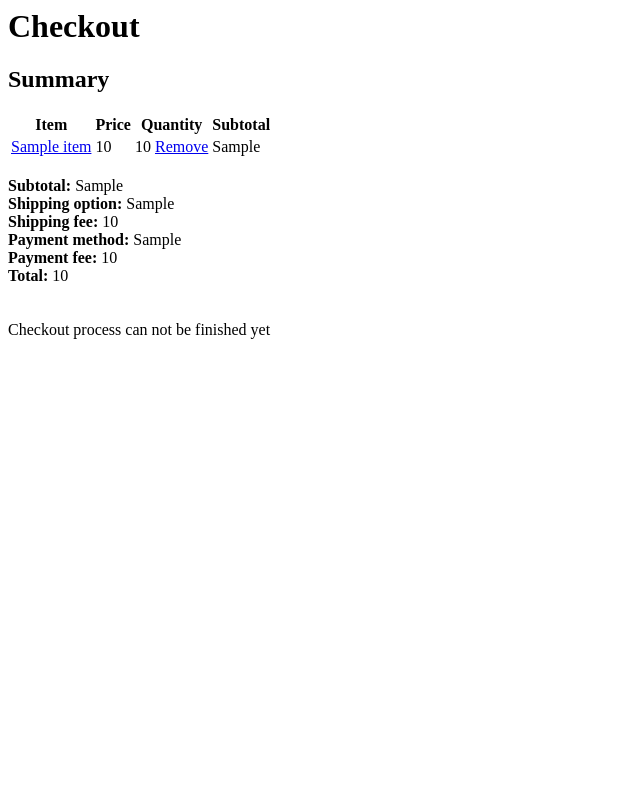
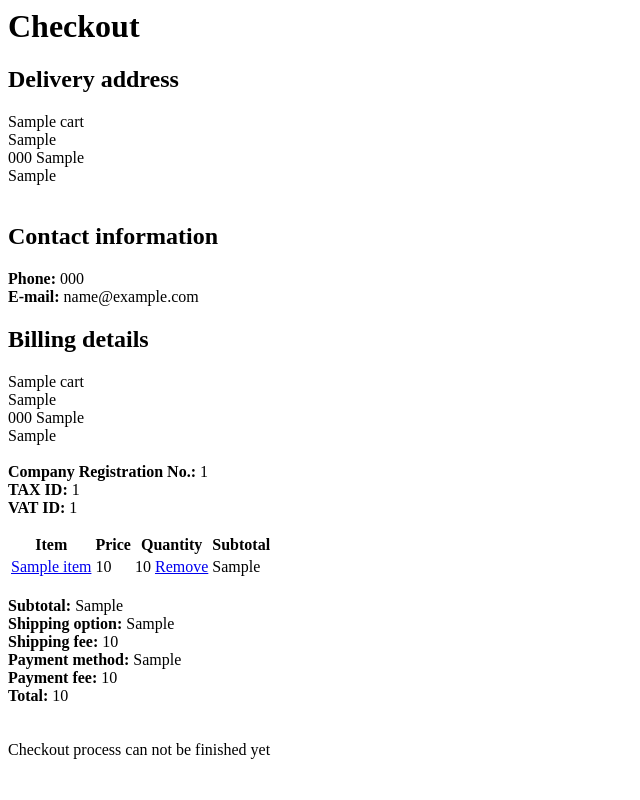
Before and after one commit to PragmaticMates/django-commerce, a Django app: template commerce/templates/commerce/checkout_summary.html in a window 1280 px wide. Shown: the whole page, without its empty margins (0-640 px from the left). Run offline with Django 3.2, Linux system fonts and the light colour scheme; the template is opened without the code that fills it: most values are stand-ins (such as "Sample title", 1, 10 or a date in 2020).

Commit message:
checkout steps

```diff
--- /dev/null
+++ b/commerce/templates/commerce/checkout_steps.html
@@ -0,0 +1,15 @@
+{% load i18n %}
+
+{% if url_name == 'checkout_addresses' %}
+    1. <strong>{% trans 'Addresses' %}</strong>
+    2. {% trans 'Shipping and payment' %}
+    3. {% trans 'Summary' %}
+{% elif url_name == 'checkout_shipping_and_payment' %}
+    1. <a href="{% url 'commerce:checkout_addresses' %}">{% trans 'Addresses' %}</a>
+    2. <strong>{% trans 'Shipping and payment' %}</strong>
+    3. {% trans 'Summary' %}
+{% elif url_name == 'checkout_summary' %}
+    1. <a href="{% url 'commerce:checkout_addresses' %}">{% trans 'Addresses' %}</a>
+    2. <a href="{% url 'commerce:checkout_shipping_and_payment' %}">{% trans 'Shipping and payment' %}</a>
+    3. <strong>{% trans 'Summary' %}</strong>
+{% endif %}
--- a/commerce/templates/commerce/checkout_summary.html
+++ b/commerce/templates/commerce/checkout_summary.html
@@ -1,6 +1,28 @@
 {% load i18n %}
 <h1>{% trans 'Checkout' %}</h1>
-<h2>{% trans 'Summary' %}</h2>
+{% include 'commerce/checkout_steps.html' %}
+
+<p>
+    <h2>{% trans 'Delivery address' %}</h2>
+    {{ cart.delivery_name }}<br>
+    {{ cart.delivery_street }}<br>
+    {{ cart.delivery_postcode }} {{ cart.delivery_city }}<br>
+    {{ cart.get_delivery_country_display }}<br><br>
+
+    <h2>{% trans 'Contact information' %}</h2>
+    <strong>{% trans 'Phone' %}:</strong> {{ cart.phone }}<br>
+    <strong>{% trans 'E-mail' %}:</strong> {{ cart.email }}
+</p>
+<p>
+    <h2>{% trans 'Billing details' %}</h2>
+    {{ cart.billing_name }}<br>
+    {{ cart.billing_street }}<br>
+    {{ cart.billing_postcode }} {{ cart.billing_city }}<br>
+    {{ cart.get_billing_country_display }}<br><br>
+    {% if cart.reg_id %}<strong>{% trans 'Company Registration No.' %}:</strong> {{ cart.reg_id }}<br>{% endif %}
+    {% if cart.tax_id %}<strong>{% trans 'TAX ID' %}:</strong> {{ cart.tax_id }}<br>{% endif %}
+    {% if cart.vat_id %}<strong>{% trans 'VAT ID' %}:</strong> {{ cart.vat_id }}{% endif %}
+</p>
 
 {% include 'commerce/cart_items_table.html' %}
 
```
